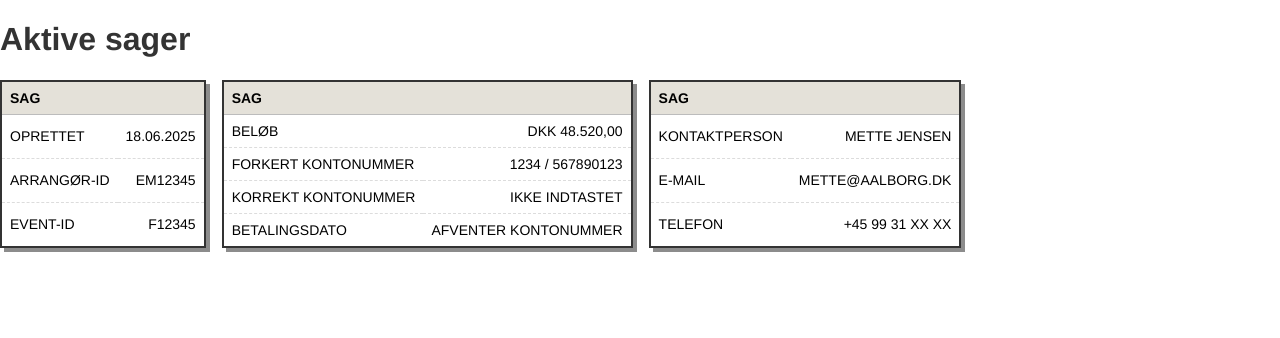
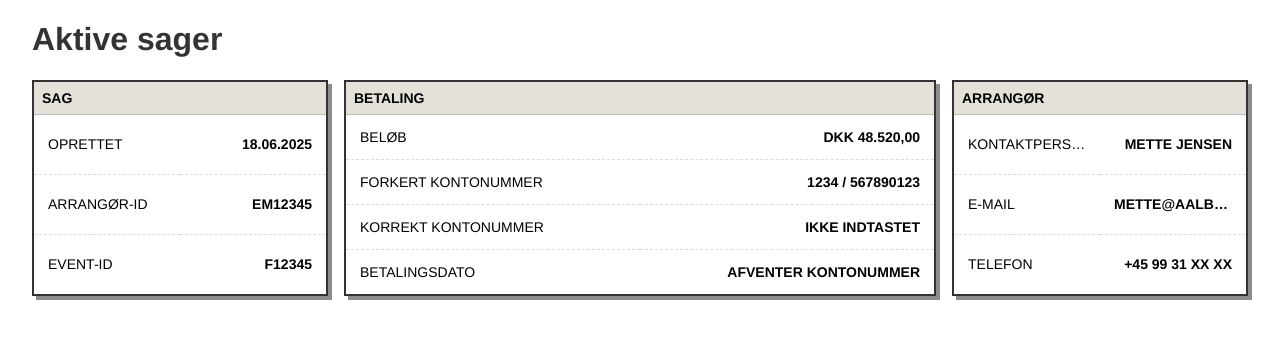
Before and after one commit to cs-26-dat-3-05/P3, a React (Vite) app in the folder frontend/: page / in a window 1280 px wide. Shown: the top 338 px of the page. Built offline with nearby package versions, Linux system fonts and the light colour scheme.

Commit message:
fixed hardcoded title and made cards look more like the wireframe

```diff
--- a/frontend/src/components/CaseCards/index.tsx
+++ b/frontend/src/components/CaseCards/index.tsx
@@ -1,4 +1,4 @@
-import { Container, TableCard } from "./style";
+import { Container, Card, CardHeader, CardTable, TdRight } from "./style";
 
 interface CardRow {
   label: string;
@@ -9,7 +9,7 @@ interface CardRow {
 interface CardData {
   id: string;
   title: string;
-  width: string;
+  span: number;
   rows: CardRow[];
 }
 
@@ -17,9 +17,9 @@ const MOCK_CASE_CARDS: CardData[] = [
   {
     id: "case",
     title: "Sag",
-    width: "25%",
+    span: 1,
     rows: [
-      { label: "OPRETTET", id: "cretedAt", value: "18.06.2025" },
+      { label: "OPRETTET", id: "createdAt", value: "18.06.2025" },
       { label: "ARRANGØR-ID", id: "organizerId", value: "EM12345" },
       { label: "EVENT-ID", id: "eventId", value: "F12345" },
     ],
@@ -27,7 +27,7 @@ const MOCK_CASE_CARDS: CardData[] = [
   {
     id: "payment",
     title: "Betaling",
-    width: "50%",
+    span: 2,
     rows: [
       { label: "BELØB", id: "amount", value: "DKK 48.520,00" },
       {
@@ -46,7 +46,7 @@ const MOCK_CASE_CARDS: CardData[] = [
   {
     id: "organizer",
     title: "Arrangør",
-    width: "25%",
+    span: 1,
     rows: [
       { label: "KONTAKTPERSON", id: "contactPerson", value: "METTE JENSEN" },
       { label: "E-MAIL", id: "mail", value: "METTE@AALBORG.DK" },
@@ -56,24 +56,26 @@ const MOCK_CASE_CARDS: CardData[] = [
 ];
 
 export default function CaseCards() {
+  const columns = MOCK_CASE_CARDS.map(
+    (card) => `minmax(0, ${card.span}fr)`,
+  ).join(" "); // => `minmax(0, 1fr) minmax(0, 2fr) minmax(0, 1fr)`
+
   return (
-    <Container>
+    <Container $columns={columns}>
       {MOCK_CASE_CARDS.map((card) => (
-        <TableCard key={card.id} $width={card.width}>
-          <thead>
-            <tr>
-              <th colSpan={2}>Sag</th>
-            </tr>
-          </thead>
-          <tbody>
-            {card.rows.map((row, index) => (
-              <tr key={index}>
-                <td>{row.label}</td>
-                <td align="right">{row.value}</td>
-              </tr>
-            ))}
-          </tbody>
-        </TableCard>
+        <Card key={card.id}>
+          <CardHeader>{card.title}</CardHeader>
+          <CardTable>
+            <tbody>
+              {card.rows.map((row) => (
+                <tr key={row.id}>
+                  <td>{row.label}</td>
+                  <TdRight align="right">{row.value}</TdRight>
+                </tr>
+              ))}
+            </tbody>
+          </CardTable>
+        </Card>
       ))}
     </Container>
   );
--- a/frontend/src/components/CaseCards/style.tsx
+++ b/frontend/src/components/CaseCards/style.tsx
@@ -1,24 +1,40 @@
 import styled from "styled-components";
 
-interface TableCardProps {
-  $width?: string;
-}
+export const Container = styled.div<{ $columns: string }>`
+  display: grid;
+  grid-template-columns: ${(p) => p.$columns};
+  gap: 16px;
+  width: 100%;
+`;
 
-export const TableCard = styled.table.attrs({
-  className: "box",
-})<TableCardProps>`
-  flex-grow: 0;
-  flex-shrink: 0;
-  flex-basis: ${(props) => `calc(${props.width} -8 px)`};
+export const Card = styled.div.attrs({ className: "box" })`
+  && {
+    display: flex;
+    flex-direction: column;
+    min-width: 0;
+    padding: 0;
+  }
+`;
 
-  border: 1px solid #bcbcbc;
+export const CardHeader = styled.div`
+  background-color: #e4e1d9;
+  padding: 8px;
+  text-transform: uppercase;
+  font-size: 14px;
+  font-weight: bold;
+  border-bottom: 1px solid #bcbcbc;
+`;
+
+export const CardTable = styled.table`
+  flex: 1;
+  width: 100%;
+  table-layout: fixed;
   border-collapse: collapse;
 
   td {
-    padding: 8px;
+    padding: 14px;
     font-size: 14px;
     border-bottom: 1px dashed #dcdcdc;
-
     white-space: nowrap;
     overflow: hidden;
     text-overflow: ellipsis;
@@ -27,19 +43,8 @@ export const TableCard = styled.table.attrs({
   tr:last-child td {
     border-bottom: none;
   }
-
-  th {
-    background-color: #e4e1d9;
-    padding: 8px;
-    text-align: left;
-    text-transform: uppercase;
-    font-size: 14px;
-    border-bottom: 1px solid #bcbcbc;
-    column-span: all;
-  }
 `;
-
-export const Container = styled.div`
-  display: flex;
-  gap: 16px;
+export const TdRight = styled.td`
+  text-align: right;
+  font-weight: bold;
 `;
--- a/frontend/src/styles/GlobalStyles.ts
+++ b/frontend/src/styles/GlobalStyles.ts
@@ -32,7 +32,7 @@ const GlobalStyles = createGlobalStyle`
   }
 
   body {
-    margin: 0;
+    margin: 0 2rem;
     padding: 0;
     background-color: var(--background-color);
     font-family: var(--font-main);
```
